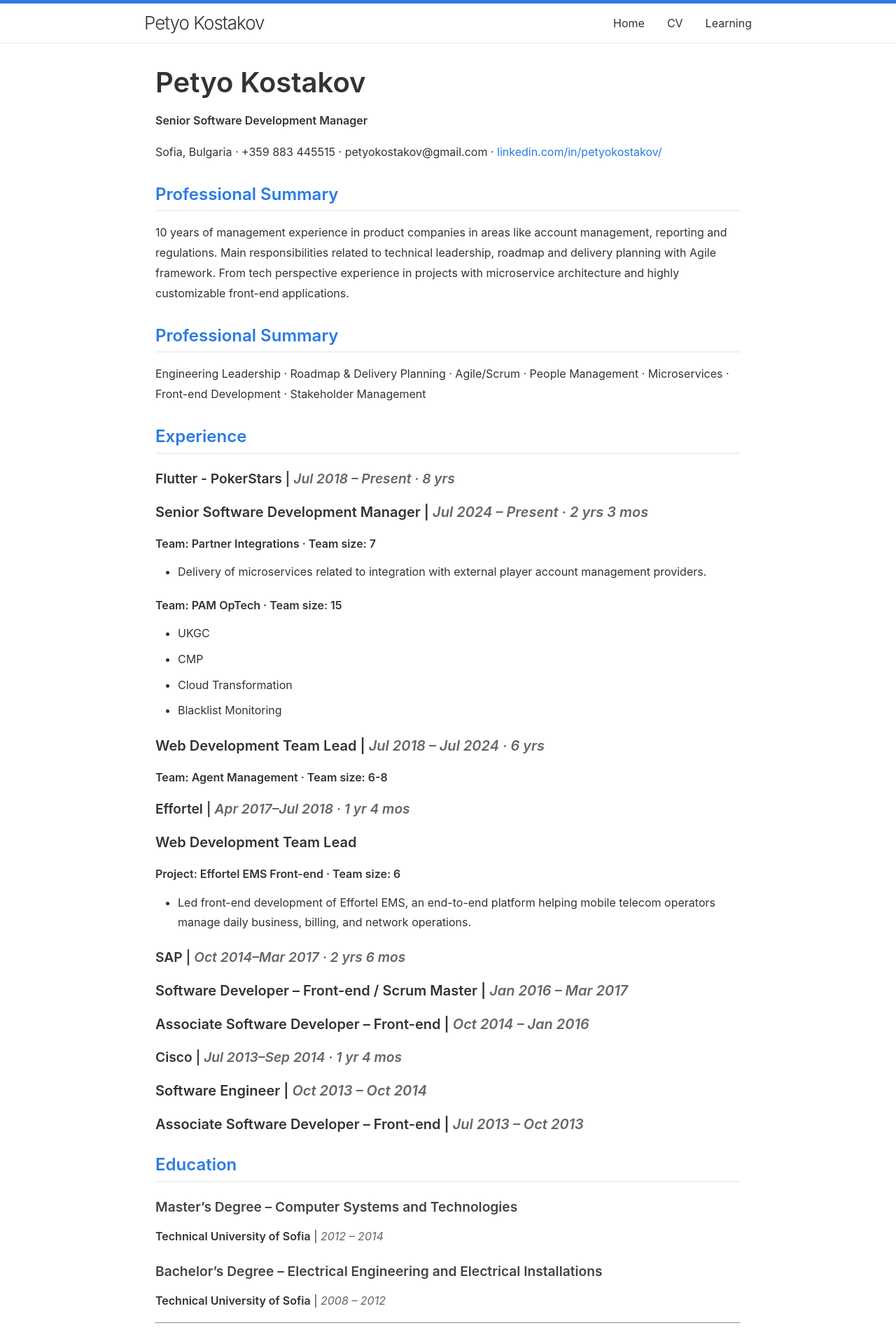
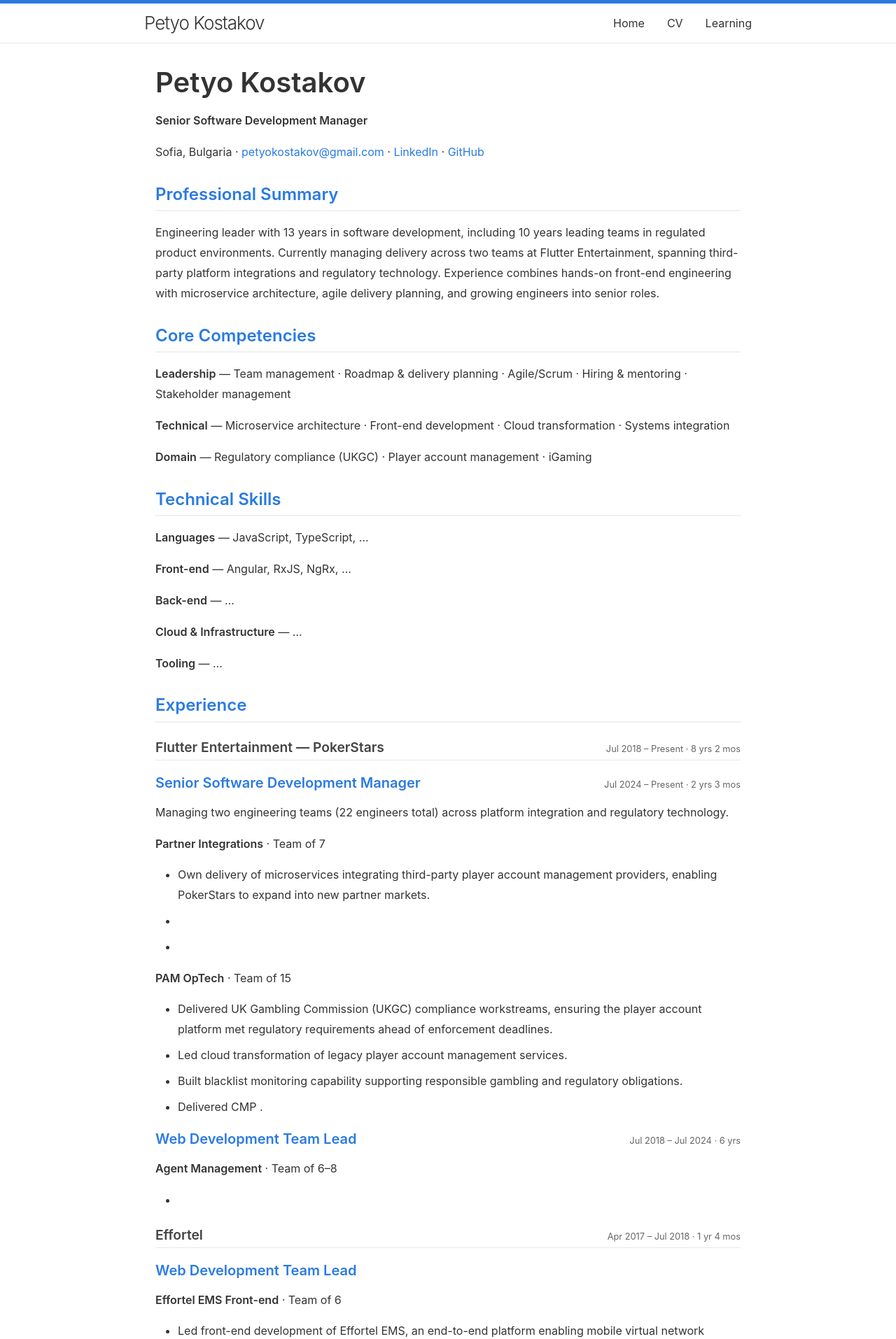
Before and after one commit to PetyoKostakov/PetyoKostakov.github.io, a Jekyll site: the page built from cv.md, in a window 1280 px wide. Shown: the top 1914 px of the page at 70% size. Built offline with Jekyll 4.4.1, drawn with Linux system fonts in a browser that asks for light colours; some of the changed text lies outside the part shown.

Commit message:
AI review of CV content

```diff
--- a/_layouts/default.html
+++ b/_layouts/default.html
@@ -24,7 +24,9 @@
     {% seo title=false %}
   </head>
 
-  <body>
+  {%- assign body_class = page.permalink | default: '' | slugify -%}
+  {%- if body_class != '' -%}{%- assign body_class = body_class | prepend: 'page-' -%}{%- endif -%}
+  <body class="{{ body_class }}">
     {%- include header.html -%}
 
     <main class="page-content" aria-label="Content">
--- a/assets/main.css
+++ b/assets/main.css
@@ -947,22 +947,153 @@ label {
   }
 }
 
+/* ==================== CV ==================== */
+
+.page-cv h1 {
+  margin-bottom: 0.15rem;
+}
+
+/* Company and role headings: title left, dates right, on one line */
+.page-cv h3,
+.page-cv h4 {
+  display: flex;
+  justify-content: space-between;
+  align-items: baseline;
+  flex-wrap: wrap;
+  gap: 0.15rem 1.5rem;
+}
+
+.page-cv h3 {
+  margin-top: 2rem;
+  padding-bottom: 0.35rem;
+  border-bottom: 1px solid var(--border-color);
+}
+
+.page-cv h4 {
+  margin-top: 1.25rem;
+  margin-bottom: 0.35rem;
+  color: var(--primary-color);
+}
+
+.cv-meta {
+  font-weight: 400;
+  font-size: 0.8rem;
+  color: var(--light-text);
+  white-space: nowrap;
+}
+
+@media (max-width: 600px) {
+  /* Stack the dates under the title rather than cramming them */
+  .cv-meta {
+    flex-basis: 100%;
+  }
+}
+
 /* ==================== PRINT STYLES ==================== */
 
 @media print {
+  @page {
+    margin: 1.5cm;
+  }
+
   body {
     background-color: white;
+    font-size: 10.5pt;
+    line-height: 1.45;
+    color: #000;
   }
 
   .site-header,
   .site-footer,
   .post-navigation,
+  .learning-detail__back,
   .btn {
     display: none;
   }
 
+  .page,
+  .wrapper {
+    max-width: none;
+    margin: 0;
+    padding: 0;
+  }
+
   a {
+    color: #000;
     text-decoration: underline;
+  }
+
+  /* Spell out destinations for external links, which are unclickable on paper */
+  a[href^="http"]::after {
+    content: " (" attr(href) ")";
+    font-size: 0.85em;
+    color: #444;
+    word-break: break-all;
+  }
+
+  a[href^="mailto"]::after,
+  a[href^="#"]::after {
+    content: "";
+  }
+
+  h1 {
+    font-size: 19pt;
+    margin: 0 0 0.2rem;
+  }
+
+  h2 {
+    font-size: 12.5pt;
+    margin: 1.1rem 0 0.4rem;
+    padding-bottom: 0.15rem;
+    border-bottom: 1px solid #999;
+  }
+
+  h3 {
+    font-size: 11.5pt;
+    margin: 0.8rem 0 0.15rem;
+  }
+
+  h4 {
+    font-size: 10.5pt;
+    margin: 0.5rem 0 0.15rem;
+  }
+
+  .cv-meta {
+    font-size: 9pt;
+    color: #333;
+  }
+
+  /* URL expansion is noise beside a CV heading */
+  .page-cv h3 a[href^="http"]::after,
+  .page-cv h4 a[href^="http"]::after {
+    content: "";
+  }
+
+  /* Keep a heading with the content that follows it */
+  h1, h2, h3, h4 {
+    break-after: avoid;
+    page-break-after: avoid;
+  }
+
+  li,
+  blockquote,
+  table {
+    break-inside: avoid;
+    page-break-inside: avoid;
+  }
+
+  p {
+    margin: 0.35rem 0;
+    orphans: 3;
+    widows: 3;
+  }
+
+  ul, ol {
+    margin: 0.3rem 0;
+  }
+
+  img {
+    max-width: 100%;
   }
 
   pre {
--- a/cv.md
+++ b/cv.md
@@ -7,54 +7,110 @@ permalink: /cv/
 # Petyo Kostakov
 **Senior Software Development Manager**
 
-Sofia, Bulgaria  ·  +359 883 445515   ·   petyokostakov@gmail.com   ·   [linkedin.com/in/petyokostakov/](https://www.linkedin.com/in/petyokostakov/)
+Sofia, Bulgaria · [petyokostakov@gmail.com](mailto:petyokostakov@gmail.com) · [LinkedIn](https://www.linkedin.com/in/petyokostakov/) · [GitHub](https://github.com/PetyoKostakov)
 
 ## Professional Summary
 
-10 years of management experience in product companies in areas like account management, reporting and regulations. Main responsibilities related to technical leadership, roadmap and delivery planning with Agile framework. From tech perspective experience in projects with microservice architecture and highly customizable front-end applications.
+Engineering leader with 13 years in software development, including 10 years leading teams in
+regulated product environments. Currently managing delivery across two teams at Flutter
+Entertainment, spanning third-party platform integrations and regulatory technology. Experience
+combines hands-on front-end engineering with microservice architecture, agile delivery planning,
+and growing engineers into senior roles.
 
-## Professional Summary
-Engineering Leadership · Roadmap & Delivery Planning · Agile/Scrum · People Management · Microservices · Front-end Development · Stakeholder Management
+## Core Competencies
+
+**Leadership** — Team management · Roadmap & delivery planning · Agile/Scrum · Hiring & mentoring · Stakeholder management
+
+**Technical** — Microservice architecture · Front-end development · Cloud transformation · Systems integration
+
+**Domain** — Regulatory compliance (UKGC) · Player account management · iGaming
+
+## Technical Skills
+
+<!-- ACTION REQUIRED: replace with your actual stack — this section is what ATS keyword
+     filters scan first, and it is currently the biggest gap in your CV. -->
+
+**Languages** — JavaScript, TypeScript, …
+
+**Front-end** — Angular, RxJS, NgRx, …
+
+**Back-end** — …
+
+**Cloud & Infrastructure** — …
+
+**Tooling** — …
 
 ## Experience
 
-### **Flutter - PokerStars** | *Jul 2018 – Present  ·  8 yrs*
-#### **Senior Software Development Manager** | *Jul 2024 – Present  ·  2 yrs 3 mos*
-##### **Team: Partner Integrations  ·  Team size: 7**
-- Delivery of microservices related to integration with external player account management providers.
+### Flutter Entertainment — PokerStars <span class="cv-meta">Jul 2018 – Present · 8 yrs 2 mos</span>
 
-##### **Team: PAM OpTech  ·  Team size: 15**
-- UKGC
-- CMP
-- Cloud Transformation
-- Blacklist Monitoring
+#### Senior Software Development Manager <span class="cv-meta">Jul 2024 – Present · 2 yrs 3 mos</span>
 
-#### **Web Development Team Lead** | *Jul 2018 – Jul 2024  ·  6 yrs*
-##### **Team: Agent Management  ·  Team size: 6-8**
+Managing two engineering teams (22 engineers total) across platform integration and regulatory
+technology.
 
-### **Effortel** | *Apr 2017–Jul 2018  ·  1 yr 4 mos*
-#### **Web Development Team Lead**
-##### **Project: Effortel EMS Front-end  ·  Team size: 6**
-- Led front-end development of Effortel EMS, an end-to-end platform helping mobile telecom operators manage daily business, billing, and network operations.
+**Partner Integrations** · Team of 7
 
-### **SAP** | *Oct 2014–Mar 2017 · 2 yrs 6 mos*
-#### **Software Developer – Front-end / Scrum Master** | *Jan 2016 – Mar 2017*
-#### **Associate Software Developer – Front-end** | *Oct 2014 – Jan 2016*
+- Own delivery of microservices integrating third-party player account management providers,
+  enabling PokerStars to expand into new partner markets.
+- <!-- ADD: scale — how many integrations shipped? partners onboarded? -->
+- <!-- ADD: outcome — throughput, latency, or time-to-market improvement -->
 
-### **Cisco** | *Jul 2013–Sep 2014 · 1 yr 4 mos*
-#### **Software Engineer** | *Oct 2013 – Oct 2014*
-#### **Associate Software Developer – Front-end** | *Jul 2013 – Oct 2013*
+**PAM OpTech** · Team of 15
 
+- Delivered UK Gambling Commission (UKGC) compliance workstreams, ensuring the player account
+  platform met regulatory requirements ahead of enforcement deadlines.
+- Led cloud transformation of legacy player account management services.
+- Built blacklist monitoring capability supporting responsible gambling and regulatory obligations.
+- Delivered CMP <!-- EXPAND: spell out this acronym — a hiring manager outside PokerStars
+  will not recognise it -->.
+
+#### Web Development Team Lead <span class="cv-meta">Jul 2018 – Jul 2024 · 6 yrs</span>
+
+**Agent Management** · Team of 6–8
+
+- <!-- ACTION REQUIRED: this is a six-year role currently carrying zero bullets — the single
+     largest gap in this CV. Cover: what the Agent Management platform did, its scale
+     (users/markets/transactions), what you shipped, and how the team grew under you. -->
+
+### Effortel <span class="cv-meta">Apr 2017 – Jul 2018 · 1 yr 4 mos</span>
+
+#### Web Development Team Lead
+
+**Effortel EMS Front-end** · Team of 6
+
+- Led front-end development of Effortel EMS, an end-to-end platform enabling mobile virtual
+  network operators to manage business operations, billing, and network provisioning.
+- <!-- ADD: which operators or markets did this serve? -->
+
+### SAP <span class="cv-meta">Oct 2014 – Mar 2017 · 2 yrs 6 mos</span>
+
+#### Software Developer, Front-end / Scrum Master <span class="cv-meta">Jan 2016 – Mar 2017</span>
+
+- <!-- ADD: which product? what did you build? what did the Scrum Master role cover? -->
+
+#### Associate Software Developer, Front-end <span class="cv-meta">Oct 2014 – Jan 2016</span>
+
+- <!-- ADD: one line on scope and technologies -->
+
+### Cisco <span class="cv-meta">Jul 2013 – Sep 2014 · 1 yr 4 mos</span>
+
+<!-- VERIFY AGAINST LINKEDIN: the company header ends Sep 2014, but the Software Engineer
+     role below ends Oct 2014, and a Jul 2013 – Sep 2014 span does not total 1 yr 4 mos.
+     One of these three values is wrong — restored exactly as you originally had them. -->
+
+#### Software Engineer <span class="cv-meta">Oct 2013 – Oct 2014</span>
+
+- <!-- ADD: what did you work on? -->
+
+#### Associate Software Developer, Front-end <span class="cv-meta">Jul 2013 – Sep 2013</span>
 
 ## Education
 
-### Master’s Degree – Computer Systems and Technologies
-**Technical University of Sofia** | *2012 – 2014*
-### Bachelor’s Degree – Electrical Engineering and Electrical Installations
-**Technical University of Sofia** | *2008 – 2012*
+**MSc, Computer Systems and Technologies** — Technical University of Sofia · 2012 – 2014
+
+**BSc, Electrical Engineering and Electrical Installations** — Technical University of Sofia · 2008 – 2012
 
 ---
 
 *Last updated: {{ site.time | date: "%B %Y" }}*
-
-[Download PDF Version](/assets/cv.pdf){: .btn .btn-primary}
```
